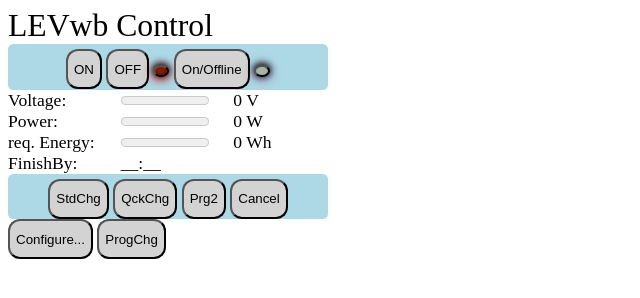
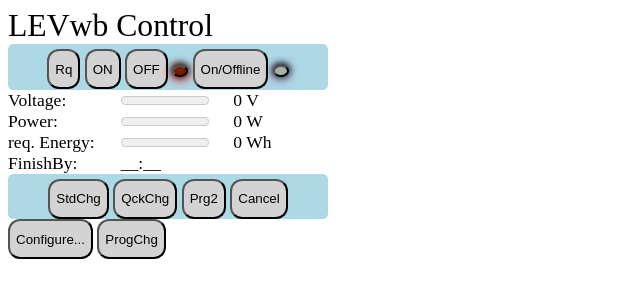
Before and after one commit to hessenud/LEVwb, a plain HTML site: page data/main.html in a window 1280 px wide. Shown: the whole page, without its empty margins (0-640 px from the left). Drawn offline with Linux system fonts and the light colour scheme; no server answers.

Commit message:
minor mods

```diff
--- a/data/main.html
+++ b/data/main.html
@@ -12,6 +12,7 @@
 	<span class="title"><label id="device_name">LEVwb</label> Control</span>
 	<br>
 	<div class="directCtl">
+		<button id="tfReq" onclick="request('std')">Rq</button>
 		<button id="On" onclick="switchCtl(1)">ON</button>
 		<button id="Off" onclick="switchCtl(0)">OFF</button>
 		<span>
@@ -56,7 +57,7 @@
 </body>
 <script>
 	function doRequest(url, upd) {
-		// var pref = "http://192.168.178.35/"; url = pref + url;
+		//var pref = "http://192.168.178.35/"; url = pref + url;
 		fetch(url, {mode: 'no-cors'} )
 		  .then(function(response) {
 			  return response.json();
@@ -91,6 +92,11 @@
           + "&optional=" + opt
           + "&start=" + ((est_d=="undefined") ? 0 : est_d )
           + ( let ? ("&endTime=" + let) : ("&end=" + let_d));
+      doRequest( rq) ;
+  }
+
+  function request(par) {
+    var rq =  "simplerq?" + par;
       doRequest( rq) ;
   }
 
```
Also changed, not shown: 1 other file.
